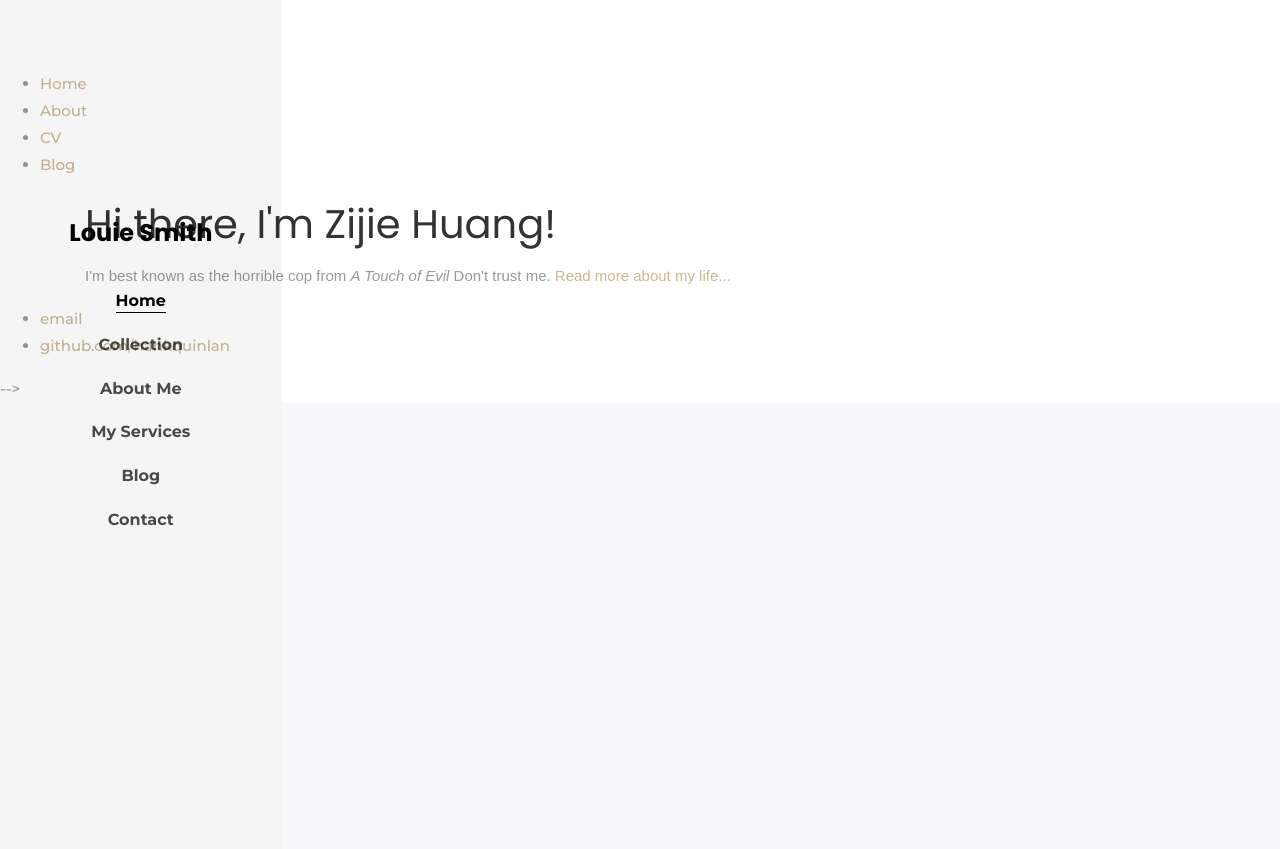
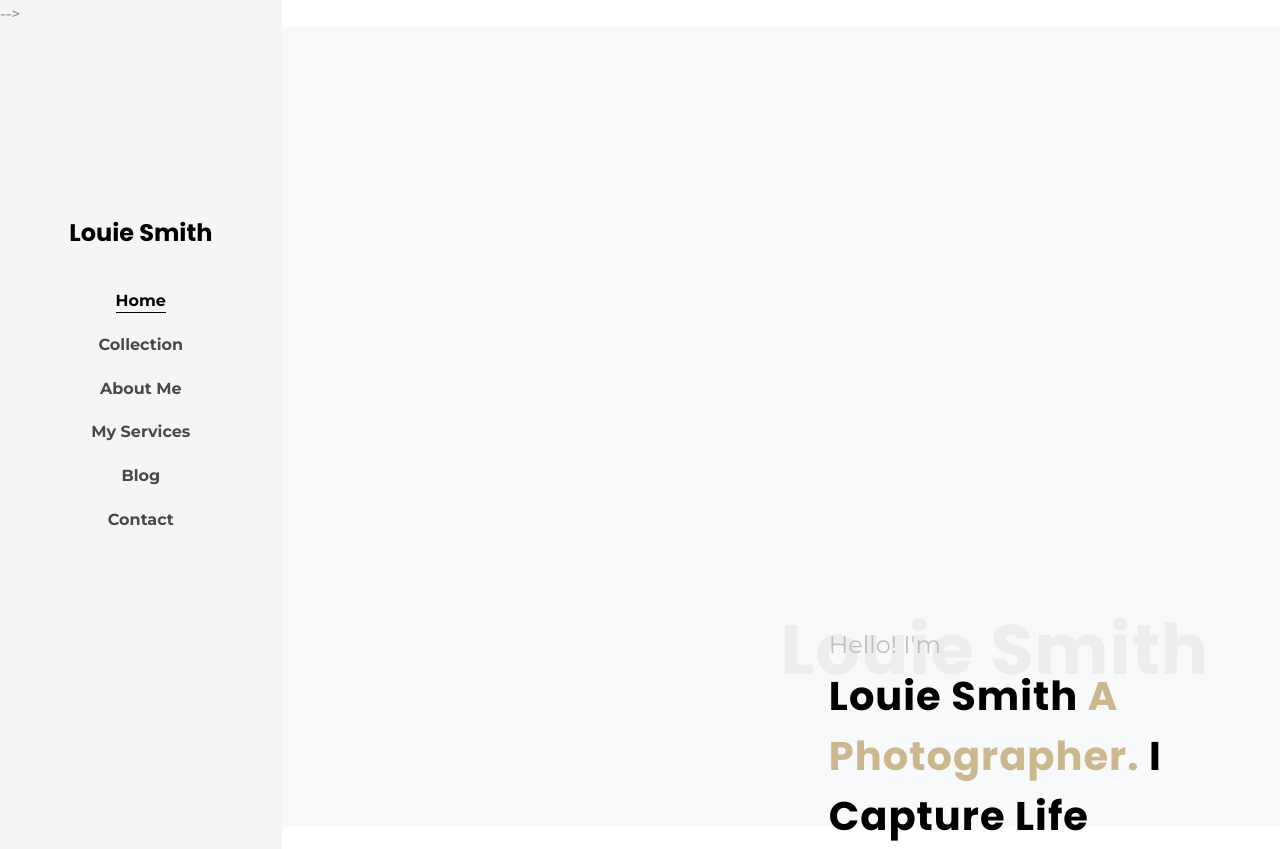
Before and after one commit to ZijieHuang/ZijieHuang.github.io, a plain HTML site: page index.html in a window 1280 px wide. Shown: the top 849 px of the page. Drawn offline with nearby package versions, Linux system fonts and the light colour scheme; some packages are replaced by stand-ins of ours; no server answers; files whose address does not match are found by name; a web font is replaced by a local one.

Commit message:
Update index.html

```diff
--- a/index.html
+++ b/index.html
@@ -1,9 +1,9 @@
 <!-- <!DOCTYPE html>
 <html>
 	<head>
-		<title>Zijie Huang</title>
+		<title>Zijie Huang</title> -->
 		<!-- link to main stylesheet -->
-		<link rel="stylesheet" type="text/css" href="/css/main.css">
+<!-- 		<link rel="stylesheet" type="text/css" href="/css/main.css">
 	</head>
 	<body>
 		<nav>
@@ -19,8 +19,8 @@
         		<h1>Hi there, I'm Zijie Huang!</h1>
 				<p>I'm best known as the horrible cop from <em>A Touch of Evil</em> Don't trust me. <a href="/about">Read more about my life...</a></p>
     		</div><!-- /.blurb -->
-		</div><!-- /.container -->
-		<footer>
+		</div><!-- /.container --> -->
+<!-- 		<footer>
     		<ul>
         		<li><a href="mailto:hankquinlanhub@gmail.com">email</a></li>
         		<li><a href="https://github.com/hankquinlan">github.com/hankquinlan</a></li>
@@ -30,10 +30,11 @@
 </html>
  -->
 
+
 <!DOCTYPE html>
 <html lang="en">
   <head>
-    <title>Louie - Free Bootstrap 4 Template by Colorlib</title>
+    <title>Zijie Huang</title>
     <meta charset="utf-8">
     <meta name="viewport" content="width=device-width, initial-scale=1, shrink-to-fit=no">
 
```
